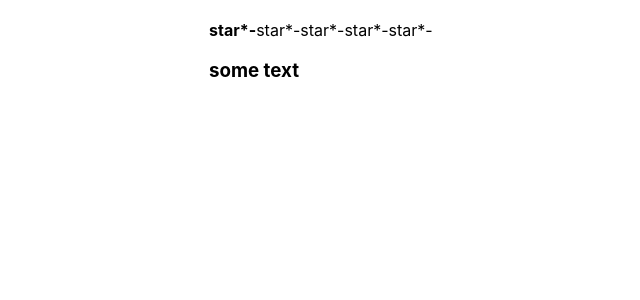
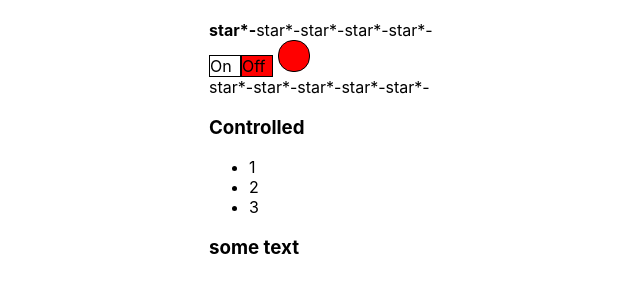
Before and after one commit to 0603anton/incub_temp, a React (Create React App) app: page / in a window 1280 px wide. Shown: the top 300 px of the page, without its empty margins (131-771 px from the left). Built offline with nearby package versions, Linux system fonts and the light colour scheme.

Commit message:
l9 in progress

```diff
--- a/src/App.tsx
+++ b/src/App.tsx
@@ -1,12 +1,12 @@
-import React from 'react';
+import React, {useState} from 'react';
 // import logo from './logo.svg';
 import './App.css';
-import Accordion from './components/Accordion/Accordion';
 import {Rating} from './components/Rating/Rating';
-import {TasksType, Todolist} from './Todolist/Todolist';
-import {Button} from './components/Button/Button';
-import {OnOff} from './components/OnOff/OnOff';
+import {TasksType} from './Todolist/Todolist';
 import {UncotrolledAccordion} from './components/UncontrolledAccordion/UncontrolledAccordion';
+import {ControlledRating, PropsValueType} from "./components/Rating/ControlledRating";
+import {Accordion} from "./components/Accordion/Accordion";
+import {ControlledOnOff} from "./components/OnOff/ControlledOnOff";
 
 let tasks1: Array<TasksType> = [
     {
@@ -45,10 +45,16 @@ let tasks2: Array<TasksType> = [
 
 function App() {
 
+    const [value,setValue] = useState<PropsValueType>(0)
+    const [accordionIsCollapsed, setaccordionValue] = useState(false)
+    const [onControlled, setOnonControlled] = useState(false);
+
     return (
         <div className="App">
             <Rating/>
-            {/*<Accordion value={`1st text for hading`} collapsed={true}/>*/}
+            <ControlledOnOff onControlled={onControlled} setOnonControlled={setOnonControlled}/>
+            <ControlledRating value={value} onClick={setValue}/>
+            <Accordion value={`Controlled`} accordionIsCollapsed={accordionIsCollapsed} setaccordionValue={setaccordionValue}/>
             {/*<Accordion value={`2nd text for heading`} collapsed={false}/>*/}
             {/*<Rating value={4}/>*/}
             {/*<Todolist title="What to learn" tasks={tasks1}/>*/}
--- a/src/components/Accordion/Accordion.tsx
+++ b/src/components/Accordion/Accordion.tsx
@@ -1,26 +1,29 @@
 import React from "react";
 
 type AccordionPropsType = {
-    value: string,
-    collapsed: boolean;
+    value: string
+    setaccordionValue: (accordionIsCollapsed:boolean)=>void
+    accordionIsCollapsed:boolean
 }
 
 type AccordionTitlePropsType = {
     title:string
+    onClick:(accordionIsCollapsed:boolean)=>void
+    value:boolean
 }
 
-function Accordion(props: AccordionPropsType) {
+export function Accordion(props: AccordionPropsType) {
     return (
         <div>
-    <AccordionTitle title={props.value}/>
-    {!props.collapsed && <AccordionBody/>}
+    <AccordionTitle value={props.accordionIsCollapsed} onClick={props.setaccordionValue} title={props.value}/>
+    {!props.accordionIsCollapsed && <AccordionBody/>}
         </div>
     )
 }
 
 function AccordionTitle(props: AccordionTitlePropsType) {
     return (
-        <h3>
+        <h3 onClick={()=>props.onClick(!props.value)}>
             {props.title}
         </h3>
     );
@@ -37,5 +40,3 @@ function AccordionBody() {
         </div>
     );
 }
-
-export default Accordion;
--- /dev/null
+++ b/src/components/OnOff/ControlledOnOff.tsx
@@ -0,0 +1,44 @@
+import React, {useState} from 'react';
+
+type PropsType = {
+    onControlled:boolean
+    setOnonControlled:(onControlled:boolean)=>void
+}
+
+export const ControlledOnOff = (props: PropsType) => {
+
+
+    const onStyle = {
+        width: '30px',
+        height: '20px',
+        border: '1px solid black',
+        display: 'inline-block',
+        backgroundColor: props.onControlled ? 'green' : 'white'
+    }
+    const offStyle = {
+        width: '30px',
+        height: '20px',
+        border: '1px solid black',
+        display: 'inline-block',
+        backgroundColor: props.onControlled ? 'white' : 'red'
+    }
+    const indicatorStyle = {
+        width: '30px',
+        height: '30px',
+        borderRadius: '15px',
+        border: '1px solid black',
+        display: 'inline-block',
+        marginLeft: '5px',
+        backgroundColor: props.onControlled ? 'green' : 'red'
+    }
+
+
+
+    return (
+        <div>
+            <div style={onStyle} onClick={()=>props.setOnonControlled(true)}>On</div>
+            <div style={offStyle} onClick={()=>props.setOnonControlled(false)}>Off</div>
+            <div style={indicatorStyle}></div>
+        </div>
+    );
+};
--- /dev/null
+++ b/src/components/Rating/ControlledRating.tsx
@@ -0,0 +1,42 @@
+import React, {useState} from 'react';
+
+export type PropsValueType = 0 | 1 | 2 | 3 | 4 | 5;
+
+type RatingPropsType = {
+    value: PropsValueType
+    onClick: (value: PropsValueType) => void
+}
+
+export function ControlledRating(props: RatingPropsType) {
+
+
+
+    return (
+        <div>
+            <Star selected={props.value > 0} onClick={props.onClick} value={1}/>
+            <Star selected={props.value > 1} onClick={props.onClick} value={2}/>
+            <Star selected={props.value > 2} onClick={props.onClick} value={3}/>
+            <Star selected={props.value > 3} onClick={props.onClick} value={4}/>
+            <Star selected={props.value > 4} onClick={props.onClick} value={5}/>
+
+        </div>
+    )
+
+}
+
+type StarPropsType = {
+    selected: boolean
+    value: PropsValueType
+    onClick: (value: PropsValueType) => void
+
+}
+
+function Star(props: StarPropsType) {
+    return (
+        <>
+            {/*{props.selected && <span><b>star*-</b></span>}*/}
+            {/*{!props.selected && <span>star*-</span>}*/}
+            <span onClick={() => props.onClick(props.value)}>{props.selected ? <b>star*-</b> : `star*-`}</span>
+        </>
+    )
+}
```
